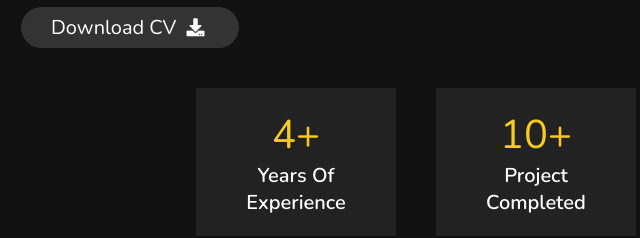
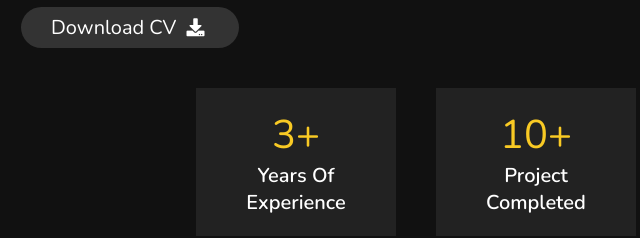
Before and after one commit to FahadAkash/website, a plain HTML site: page index.html in a window 1280 px wide. Shown: the part 1106-1344 px from the top of the page, 399-1039 px from the left. Drawn offline with nearby package versions, Linux system fonts and the light colour scheme.

Commit message:
Update index.html

```diff
--- a/index.html
+++ b/index.html
@@ -85,7 +85,7 @@ design and art
     <div class="counter">
 
         <div class="box">
-            <span>4+</span>
+            <span>3+</span>
             <h3>years of experience</h3>
         </div>
 
```
